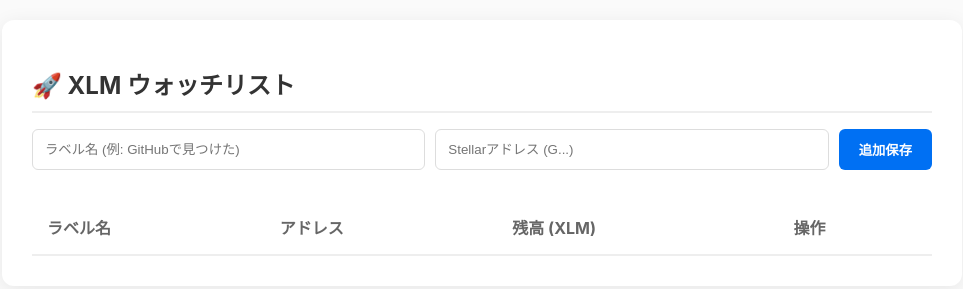
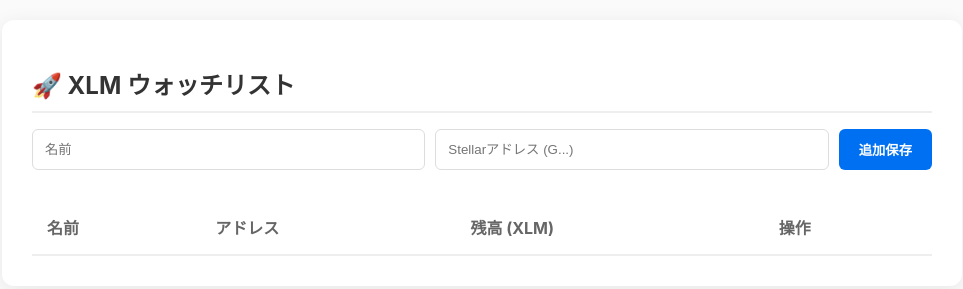
Before and after one commit to haryo0622apple-ops/XLM-portfolio-ver1.1, a website: page public/index.html in a window 1280 px wide. Shown: the whole page, without its empty margins (158-1121 px from the left). Drawn offline with Linux system fonts and the light colour scheme.

Commit message:
Update index.html

```diff
--- a/public/index.html
+++ b/public/index.html
@@ -35,7 +35,7 @@
     <h1>🚀 XLM ウォッチリスト</h1>
 
     <div class="form-group">
-        <input type="text" id="nameInput" placeholder="ラベル名 (例: GitHubで見つけた)">
+        <input type="text" id="nameInput" placeholder="名前">
         <input type="text" id="addrInput" placeholder="Stellarアドレス (G...)">
         <button class="btn-add" onclick="addEntry()">追加保存</button>
     </div>
@@ -43,7 +43,7 @@
     <table>
         <thead>
             <tr>
-                <th>ラベル名</th>
+                <th>名前</th>
                 <th>アドレス</th>
                 <th>残高 (XLM)</th>
                 <th>操作</th>
```
